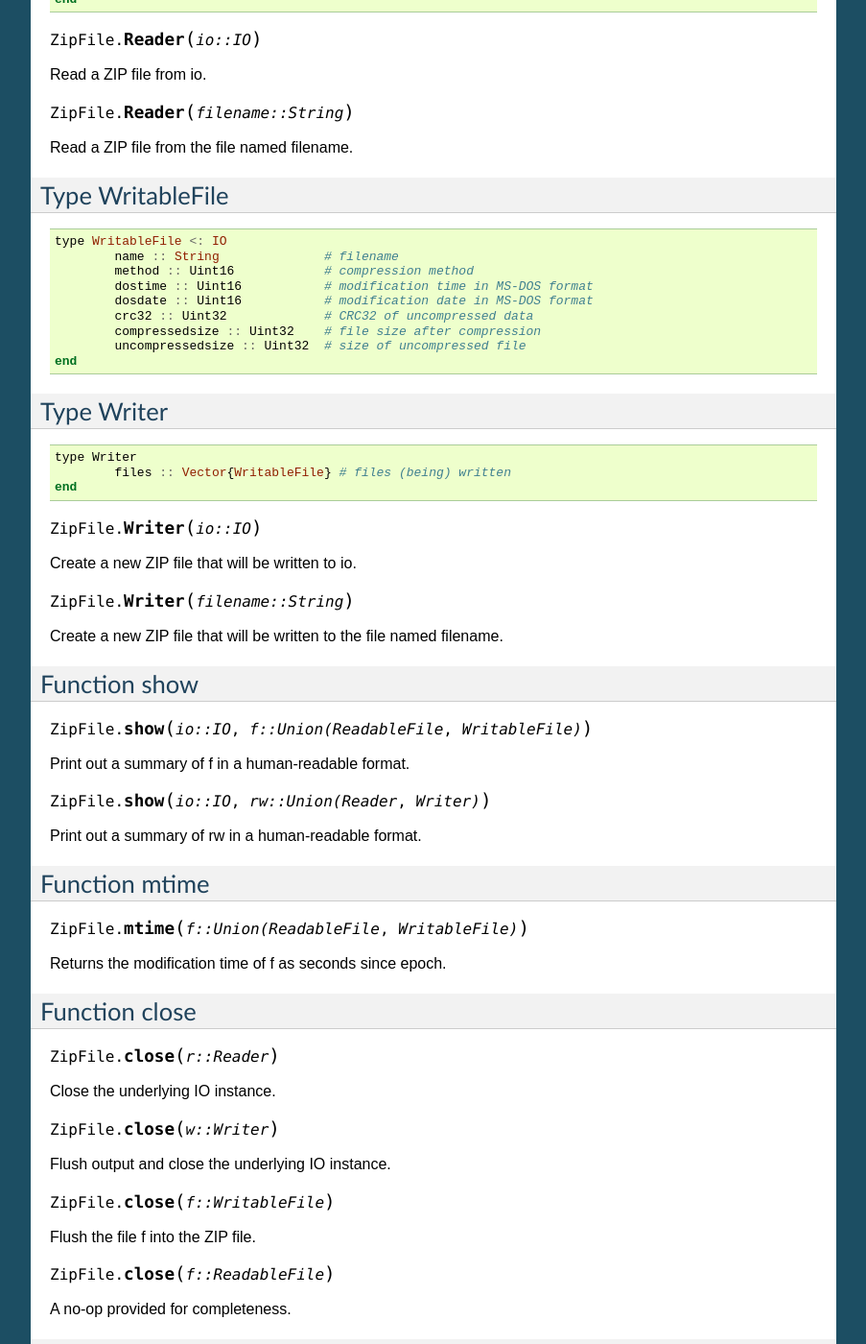
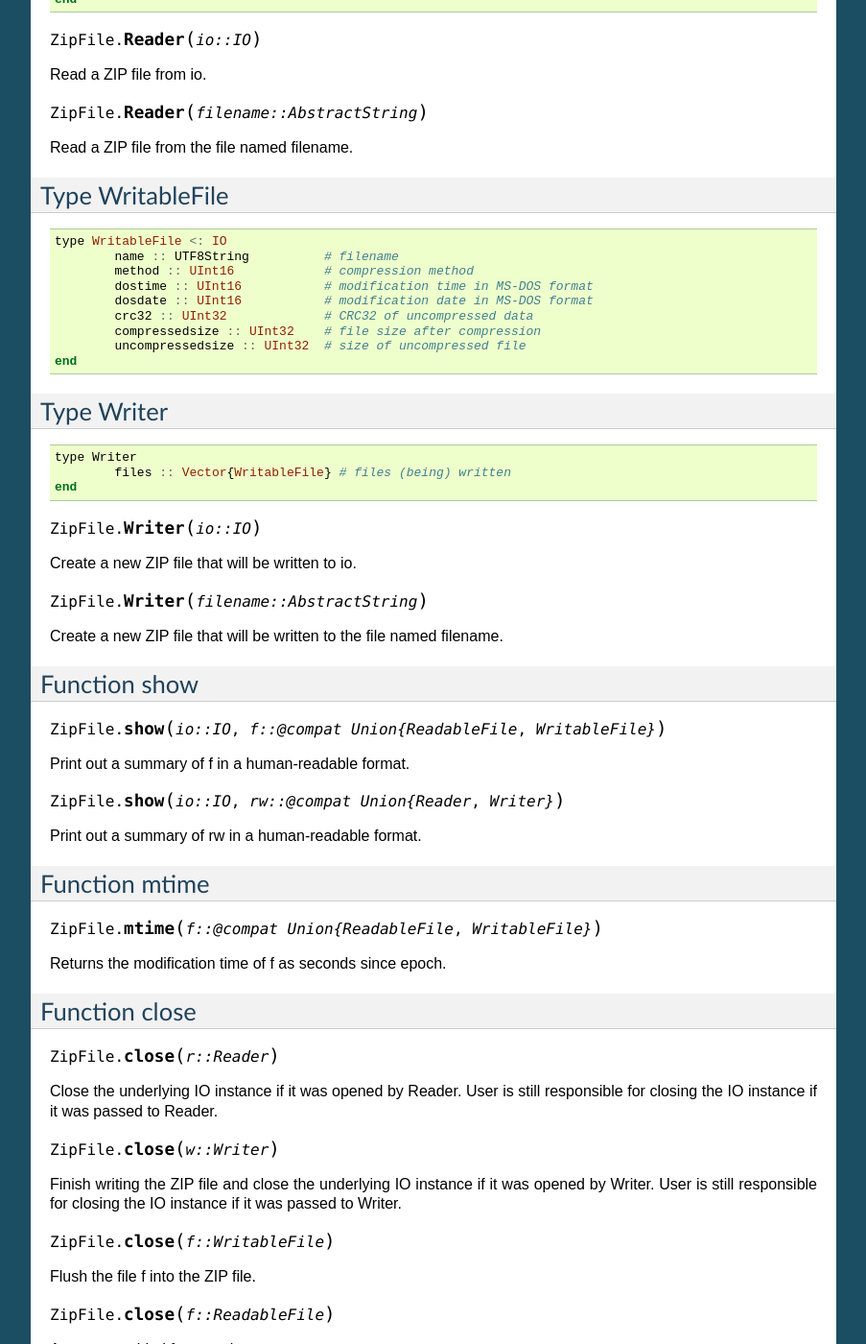
Before and after one commit to fhs/ZipFile.jl, a Sphinx documentation site: the page built from doc/index.rst, in a window 1280 px wide and 1400 px high, scrolled down 1382 px. Shown: the whole window at 96% size, without its empty margins (198-1101 px from the left). Built offline with Sphinx 7.4.7, drawn with Linux system fonts in a browser that asks for light colours; some of the changed text lies outside the part shown.

Commit message:
regenerate documentation

```diff
--- a/doc/index.rst
+++ b/doc/index.rst
@@ -59,21 +59,21 @@ Constants
 ---------
 .. code-block:: julia
 
-	const Store = 0		# Compression method that does no compression
-	const Deflate = 8	# Deflate compression method
+	const Store = @compat UInt16(0)   # Compression method that does no compression
+	const Deflate = @compat UInt16(8) # Deflate compression method
 
 Type ReadableFile
 -----------------
 .. code-block:: julia
 
 	type ReadableFile <: IO
-		name :: String              # filename
-		method :: Uint16            # compression method
-		dostime :: Uint16           # modification time in MS-DOS format
-		dosdate :: Uint16           # modification date in MS-DOS format
-		crc32 :: Uint32             # CRC32 of uncompressed data
-		compressedsize :: Uint32    # file size after compression
-		uncompressedsize :: Uint32  # size of uncompressed file
+		name :: UTF8String          # filename
+		method :: UInt16            # compression method
+		dostime :: UInt16           # modification time in MS-DOS format
+		dosdate :: UInt16           # modification date in MS-DOS format
+		crc32 :: UInt32             # CRC32 of uncompressed data
+		compressedsize :: UInt32    # file size after compression
+		uncompressedsize :: UInt32  # size of uncompressed file
 	end
 
 Type Reader
@@ -82,14 +82,14 @@ Type Reader
 
 	type Reader
 		files :: Vector{ReadableFile} # ZIP file entries that can be read concurrently
-		comment :: String             # ZIP file comment
+		comment :: UTF8String         # ZIP file comment
 	end
 
 .. function::  Reader(io::IO)
 
 Read a ZIP file from io.
 
-.. function::  Reader(filename::String)
+.. function::  Reader(filename::AbstractString)
 
 Read a ZIP file from the file named filename.
 
@@ -98,13 +98,13 @@ Type WritableFile
 .. code-block:: julia
 
 	type WritableFile <: IO
-		name :: String              # filename
-		method :: Uint16            # compression method
-		dostime :: Uint16           # modification time in MS-DOS format
-		dosdate :: Uint16           # modification date in MS-DOS format
-		crc32 :: Uint32             # CRC32 of uncompressed data
-		compressedsize :: Uint32    # file size after compression
-		uncompressedsize :: Uint32  # size of uncompressed file
+		name :: UTF8String          # filename
+		method :: UInt16            # compression method
+		dostime :: UInt16           # modification time in MS-DOS format
+		dosdate :: UInt16           # modification date in MS-DOS format
+		crc32 :: UInt32             # CRC32 of uncompressed data
+		compressedsize :: UInt32    # file size after compression
+		uncompressedsize :: UInt32  # size of uncompressed file
 	end
 
 Type Writer
@@ -119,23 +119,23 @@ Type Writer
 
 Create a new ZIP file that will be written to io.
 
-.. function::  Writer(filename::String)
+.. function::  Writer(filename::AbstractString)
 
 Create a new ZIP file that will be written to the file named filename.
 
 Function show
 -------------
-.. function::  show(io::IO, f::Union(ReadableFile, WritableFile))
+.. function::  show(io::IO, f::@compat Union{ReadableFile, WritableFile})
 
 Print out a summary of f in a human-readable format.
 
-.. function::  show(io::IO, rw::Union(Reader, Writer))
+.. function::  show(io::IO, rw::@compat Union{Reader, Writer})
 
 Print out a summary of rw in a human-readable format.
 
 Function mtime
 --------------
-.. function::  mtime(f::Union(ReadableFile, WritableFile))
+.. function::  mtime(f::@compat Union{ReadableFile, WritableFile})
 
 Returns the modification time of f as seconds since epoch.
 
@@ -143,11 +143,13 @@ Function close
 --------------
 .. function::  close(r::Reader)
 
-Close the underlying IO instance.
+Close the underlying IO instance if it was opened by Reader.
+User is still responsible for closing the IO instance if it was passed to Reader.
 
 .. function::  close(w::Writer)
 
-Flush output and close the underlying IO instance.
+Finish writing the ZIP file and close the underlying IO instance if it was opened by Writer.
+User is still responsible for closing the IO instance if it was passed to Writer.
 
 .. function::  close(f::WritableFile)
 
@@ -163,7 +165,7 @@ Function read
 
 Read data into a. Throws EOFError if a cannot be filled in completely.
 
-.. function::  read(f::ReadableFile, ::Type{Uint8})
+.. function::  read(f::ReadableFile, ::Type{UInt8})
 
 Read and return a byte from f. Throws EOFError if there is no more byte to read.
 
@@ -175,7 +177,7 @@ Returns true if and only if we have reached the end of file f.
 
 Function addfile
 ----------------
-.. function::  addfile(w::Writer, name::String; method::Integer=Store, mtime::Float64=-1.0)
+.. function::  addfile(w::Writer, name::AbstractString; method::Integer=Store, mtime::Float64=-1.0)
 
 Add a new file named name into the ZIP file writer w, and return the
 WritableFile for the new file. We don't allow concurrrent writes,
```
Also changed, not shown: other parts of doc/index.rst (+1 -5 lines).
